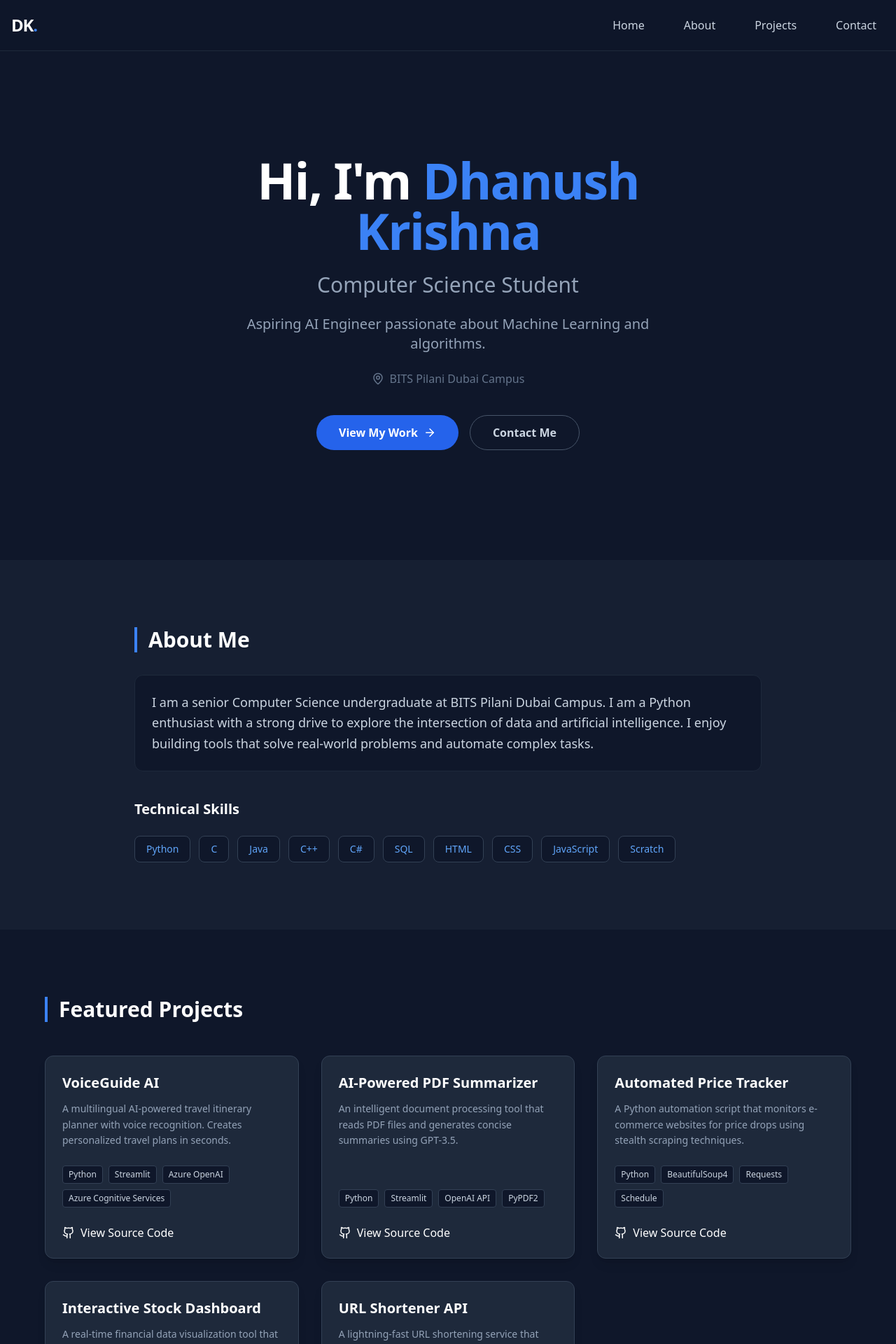
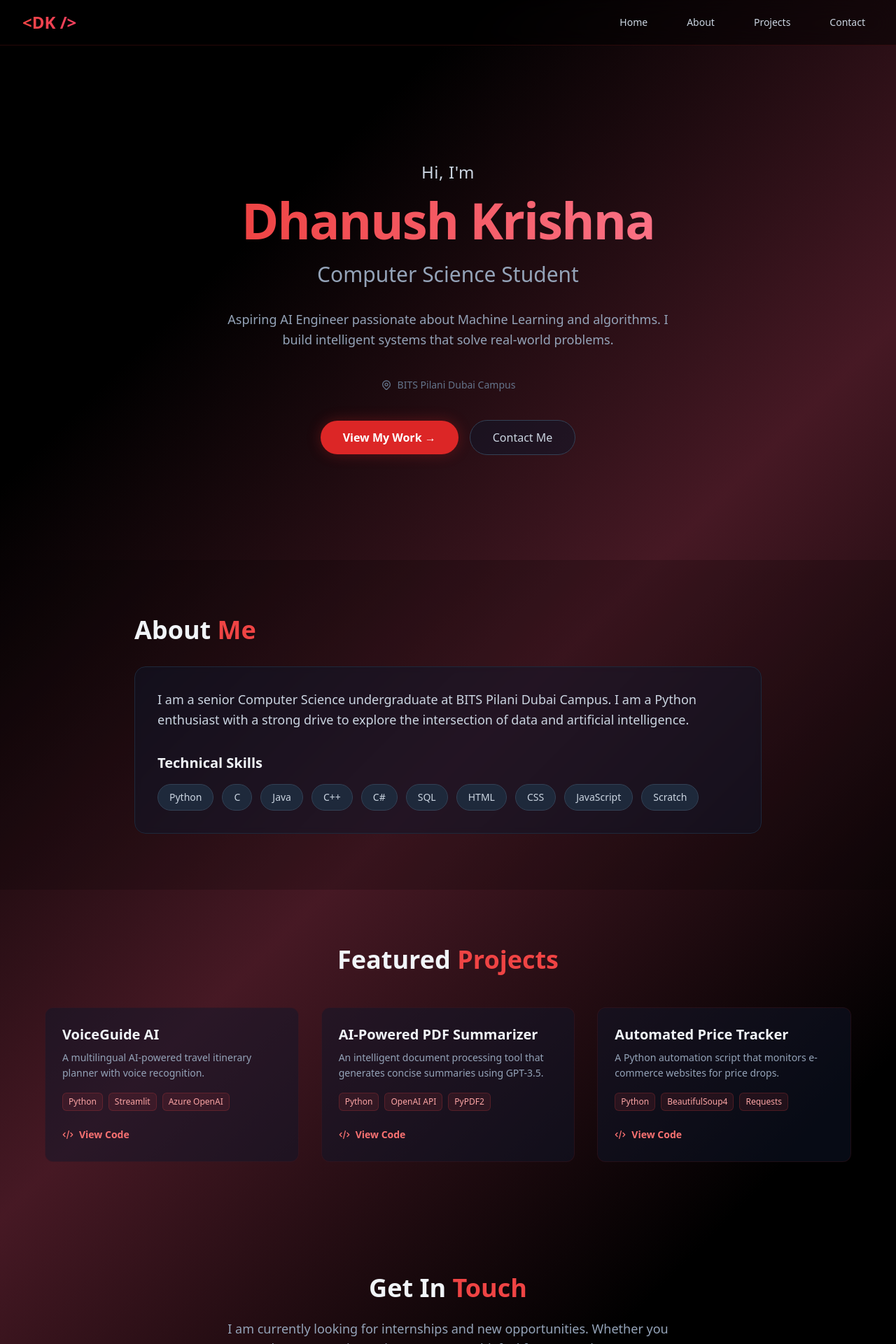
Before and after one commit to DhanushKrishna4/My-Portfolio, a React (Vite) app: page / in a window 1280 px wide. Shown: the top 1920 px of the page at 70% size. Built offline with nearby package versions, Linux system fonts and the light colour scheme.

Commit message:
Updated all sections to red theme

```diff
--- a/src/App.jsx
+++ b/src/App.jsx
@@ -7,12 +7,16 @@ import Contact from './components/Contact';
 
 function App() {
   return (
-    <div className="bg-slate-900 min-h-screen text-slate-200 font-sans selection:bg-blue-500 selection:text-white">
+    // "135deg" creates the diagonal angle.
+    // "rgba(153,27,27,0.4)" is the transparent red color.
+    <div className="min-h-screen bg-[linear-gradient(135deg,black_20%,rgba(153,27,27,0.4)_50%,black_80%)] text-slate-200 font-sans selection:bg-red-500 selection:text-white">
+
       <Navbar />
       <Hero />
       <About />
       <Projects />
       <Contact />
+
     </div>
   );
 }
--- a/src/components/About.jsx
+++ b/src/components/About.jsx
@@ -1,32 +1,32 @@
 import React from 'react';
 
 const About = () => {
-  const skills = [
-    "Python", "C", "Java", "C++", "C#",
-    "SQL", "HTML", "CSS", "JavaScript", "Scratch"
-  ];
+  const skills = ["Python", "C", "Java", "C++", "C#", "SQL", "HTML", "CSS", "JavaScript", "Scratch"];
 
   return (
-    <section id="about" className="py-24 bg-slate-800/50 px-4">
+    <section id="about" className="py-20 px-6 bg-black/20">
       <div className="max-w-4xl mx-auto">
-        <h2 className="text-3xl font-bold mb-8 text-white border-l-4 border-blue-500 pl-4">About Me</h2>
+        <h2 className="text-3xl md:text-4xl font-bold mb-8 text-slate-100">
+          About <span className="text-red-500">Me</span>
+        </h2>
 
-        <div className="text-slate-300 text-lg mb-10 leading-relaxed bg-slate-900 p-6 rounded-xl border border-slate-800">
-          <p>
+        <div className="bg-slate-900/50 p-8 rounded-2xl border border-slate-800 backdrop-blur-sm">
+          <p className="text-slate-300 text-lg leading-relaxed mb-8">
             I am a senior Computer Science undergraduate at BITS Pilani Dubai Campus.
-            I am a Python enthusiast with a strong drive to explore the intersection of data
-            and artificial intelligence. I enjoy building tools that solve real-world problems
-            and automate complex tasks.
+            I am a Python enthusiast with a strong drive to explore the intersection of data and artificial intelligence.
           </p>
-        </div>
 
-        <h3 className="text-xl font-bold mb-6 text-white">Technical Skills</h3>
-        <div className="flex flex-wrap gap-3">
-          {skills.map((skill, index) => (
-            <span key={index} className="bg-slate-900 hover:bg-slate-700 text-blue-400 px-4 py-2 rounded-lg text-sm font-medium border border-slate-700 transition duration-300 cursor-default">
-              {skill}
-            </span>
-          ))}
+          <h3 className="text-xl font-semibold text-slate-100 mb-4">Technical Skills</h3>
+          <div className="flex flex-wrap gap-3">
+            {skills.map((skill, index) => (
+              <span
+                key={index}
+                className="px-4 py-2 bg-slate-800 text-slate-300 rounded-full text-sm font-medium border border-slate-700 hover:border-red-500 hover:text-red-400 hover:bg-red-500/10 transition-all duration-300 cursor-default"
+              >
+                {skill}
+              </span>
+            ))}
+          </div>
         </div>
       </div>
     </section>
--- a/src/components/Contact.jsx
+++ b/src/components/Contact.jsx
@@ -1,35 +1,35 @@
 import React from 'react';
-import { Mail, Linkedin, Github, Instagram } from 'lucide-react';
 
 const Contact = () => {
   return (
-    <section id="contact" className="py-24 bg-slate-800/50 text-center px-4">
+    <section id="contact" className="py-20 px-6 text-center">
       <div className="max-w-2xl mx-auto">
-        <h2 className="text-3xl font-bold mb-8 text-white">Get In Touch</h2>
+        <h2 className="text-3xl md:text-4xl font-bold mb-6 text-slate-100">
+          Get In <span className="text-red-500">Touch</span>
+        </h2>
         <p className="text-slate-400 mb-10 text-lg">
           I am currently looking for internships and new opportunities.
           Whether you have a question or just want to say hi, feel free to reach out!
         </p>
 
-        <a href="mailto:dhanushk0611@gmail.com" className="inline-flex items-center gap-2 bg-blue-600 hover:bg-blue-700 text-white font-bold py-3 px-8 rounded-full transition duration-300 mb-12 shadow-lg shadow-blue-500/20">
-          <Mail size={20} />
-          Say Hello
+        <a
+          href="mailto:your.email@example.com"
+          className="inline-block px-8 py-4 rounded-full bg-red-600 text-white font-semibold text-lg hover:bg-red-700 hover:scale-105 transition-all duration-300 shadow-[0_0_20px_rgba(220,38,38,0.4)]"
+        >
+          👋 Say Hello
         </a>
 
-        <div className="flex justify-center gap-8">
-          <a href="https://github.com/dhanushkrishna4" target="_blank" rel="noopener noreferrer" className="p-3 bg-slate-800 rounded-full text-slate-400 hover:text-white hover:bg-slate-700 transition-all">
-            <Github size={28} />
+        {/* Social Links */}
+        <div className="mt-12 flex justify-center gap-8">
+          {/* Add your actual social links here */}
+          <a href="#" className="text-slate-500 hover:text-red-400 transition-colors">
+            <span className="sr-only">GitHub</span>
+            <svg className="h-8 w-8" fill="currentColor" viewBox="0 0 24 24"><path fillRule="evenodd" d="M12 2C6.477 2 2 6.484 2 12.017c0 4.425 2.865 8.18 6.839 9.504.5.092.682-.217.682-.483 0-.237-.008-.868-.013-1.703-2.782.605-3.369-1.343-3.369-1.343-.454-1.158-1.11-1.466-1.11-1.466-.908-.62.069-.608.069-.608 1.003.07 1.531 1.032 1.531 1.032.892 1.53 2.341 1.088 2.91.832.092-.647.35-1.088.636-1.338-2.22-.253-4.555-1.113-4.555-4.951 0-1.093.39-1.988 1.029-2.688-.103-.253-.446-1.272.098-2.65 0 0 .84-.27 2.75 1.026A9.564 9.564 0 0112 6.844c.85.004 1.705.115 2.504.337 1.909-1.296 2.747-1.027 2.747-1.027.546 1.379.202 2.398.1 2.651.64.7 1.028 1.595 1.028 2.688 0 3.848-2.339 4.695-4.566 4.943.359.309.678.92.678 1.855 0 1.338-.012 2.419-.012 2.747 0 .268.18.58.688.482A10.019 10.019 0 0022 12.017C22 6.484 17.522 2 12 2z" clipRule="evenodd"/></svg>
           </a>
-          <a href="https://www.linkedin.com/in/dhanushkrishna0611/" target="_blank" rel="noopener noreferrer" className="p-3 bg-slate-800 rounded-full text-slate-400 hover:text-blue-500 hover:bg-slate-700 transition-all">
-            <Linkedin size={28} />
+          <a href="#" className="text-slate-500 hover:text-red-400 transition-colors">
+            <span className="sr-only">LinkedIn</span>
+            <svg className="h-8 w-8" fill="currentColor" viewBox="0 0 24 24"><path fillRule="evenodd" d="M19 0h-14c-2.761 0-5 2.239-5 5v14c0 2.761 2.239 5 5 5h14c2.762 0 5-2.239 5-5v-14c0-2.761-2.238-5-5-5zm-11 19h-3v-11h3v11zm-1.5-12.268c-.966 0-1.75-.79-1.75-1.764s.784-1.764 1.75-1.764 1.75.79 1.75 1.764-.783 1.764-1.75 1.764zm13.5 12.268h-3v-5.604c0-3.368-4-3.113-4 0v5.604h-3v-11h3v1.765c1.396-2.586 7-2.777 7 2.476v6.759z" clipRule="evenodd"/></svg>
           </a>
-          <a href="https://www.instagram.com/dhanushkrishna11/" target="_blank" rel="noopener noreferrer" className="p-3 bg-slate-800 rounded-full text-slate-400 hover:text-pink-500 hover:bg-slate-700 transition-all">
-            <Instagram size={28} />
-          </a>
-        </div>
-
-        <div className="mt-16 text-slate-600 text-sm">
-          <p>© 2026 Dhanush Krishna. Built with React & Tailwind.</p>
         </div>
       </div>
     </section>
--- a/src/components/Hero.jsx
+++ b/src/components/Hero.jsx
@@ -1,35 +1,60 @@
 import React from 'react';
-import { MapPin, ArrowRight } from 'lucide-react';
+import profilePic from '../assets/profile-pic.png'; // Make sure this path is correct for your image
 
 const Hero = () => {
   return (
-    <section id="home" className="min-h-screen flex items-center justify-center pt-16 px-4">
-      <div className="max-w-3xl text-center space-y-6">
-        <h1 className="text-5xl md:text-7xl font-bold tracking-tight text-white">
-          Hi, I'm <span className="text-blue-500">Dhanush Krishna</span>
+    <section id="home" className="min-h-screen flex items-center justify-center pt-20 px-6">
+      <div className="text-center max-w-4xl mx-auto">
+
+        {/* Intro Text */}
+        <h2 className="text-xl md:text-2xl font-medium text-slate-300 mb-4 tracking-wide">
+          Hi, I'm
+        </h2>
+
+        {/* Name with Red Gradient */}
+        <h1 className="text-5xl md:text-7xl font-bold mb-6 tracking-tight">
+          <span className="bg-gradient-to-r from-red-500 to-rose-400 bg-clip-text text-transparent">
+            Dhanush Krishna
+          </span>
         </h1>
 
-        <h2 className="text-2xl md:text-3xl text-slate-400 font-medium">
+        {/* Title */}
+        <h3 className="text-2xl md:text-3xl text-slate-400 font-light mb-8">
           Computer Science Student
-        </h2>
+        </h3>
 
-        <p className="text-lg md:text-xl text-slate-400 max-w-2xl mx-auto leading-relaxed">
+        {/* Description */}
+        <p className="text-slate-400 max-w-2xl mx-auto mb-10 text-lg leading-relaxed">
           Aspiring AI Engineer passionate about Machine Learning and algorithms.
+          I build intelligent systems that solve real-world problems.
         </p>
 
-        <div className="flex items-center justify-center gap-2 text-slate-500 pb-4">
-          <MapPin size={18} />
+        {/* Location Tag */}
+        <div className="flex items-center justify-center gap-2 text-slate-500 mb-10 text-sm font-medium">
+          <svg className="w-4 h-4" fill="none" stroke="currentColor" viewBox="0 0 24 24">
+            <path strokeLinecap="round" strokeLinejoin="round" strokeWidth="2" d="M17.657 16.657L13.414 20.9a1.998 1.998 0 01-2.827 0l-4.244-4.243a8 8 0 1111.314 0z" />
+            <path strokeLinecap="round" strokeLinejoin="round" strokeWidth="2" d="M15 11a3 3 0 11-6 0 3 3 0 016 0z" />
+          </svg>
           <span>BITS Pilani Dubai Campus</span>
         </div>
 
-        <div className="flex flex-col sm:flex-row gap-4 justify-center">
-          <a href="#projects" className="bg-blue-600 hover:bg-blue-700 text-white font-bold py-3 px-8 rounded-full transition duration-300 flex items-center justify-center gap-2">
-            View My Work <ArrowRight size={18} />
+        {/* Buttons (Red Theme) */}
+        <div className="flex flex-col sm:flex-row items-center justify-center gap-4">
+          <a
+            href="#projects"
+            className="px-8 py-3 rounded-full bg-red-600 text-white font-semibold hover:bg-red-700 hover:scale-105 transition-all duration-300 shadow-[0_0_20px_rgba(220,38,38,0.3)]"
+          >
+            View My Work →
           </a>
-          <a href="#contact" className="border border-slate-600 hover:border-white text-slate-300 hover:text-white font-bold py-3 px-8 rounded-full transition duration-300">
+
+          <a
+            href="#contact"
+            className="px-8 py-3 rounded-full border border-slate-700 text-slate-300 font-medium hover:border-red-500 hover:text-red-400 transition-all duration-300 bg-slate-900/50"
+          >
             Contact Me
           </a>
         </div>
+
       </div>
     </section>
   );
--- a/src/components/Navbar.jsx
+++ b/src/components/Navbar.jsx
@@ -1,32 +1,71 @@
 import React, { useState } from 'react';
-import { Menu, X } from 'lucide-react';
 
 const Navbar = () => {
   const [isOpen, setIsOpen] = useState(false);
 
   return (
-    <nav className="bg-slate-900/90 backdrop-blur-sm fixed w-full z-50 top-0 start-0 border-b border-slate-800">
-      <div className="max-w-screen-xl flex flex-wrap items-center justify-between mx-auto p-4">
-        <a href="#home" className="text-2xl font-bold text-white tracking-tighter">
-          DK<span className="text-blue-500">.</span>
-        </a>
+    // Backdrop blur and dark red border
+    <nav className="fixed w-full z-50 bg-black/50 backdrop-blur-lg border-b border-red-900/30">
+      <div className="max-w-7xl mx-auto px-4 sm:px-6 lg:px-8">
+        <div className="flex items-center justify-between h-16">
 
-        <button onClick={() => setIsOpen(!isOpen)} className="md:hidden text-slate-300 hover:text-white">
-             {isOpen ? <X /> : <Menu />}
-        </button>
+          {/* Logo */}
+          <div className="flex-shrink-0 cursor-pointer">
+            <span className="text-2xl font-bold bg-gradient-to-r from-red-500 to-rose-500 bg-clip-text text-transparent">
+              &lt;DK /&gt;
+            </span>
+          </div>
 
-        <div className={`w-full md:block md:w-auto ${isOpen ? "block" : "hidden"}`}>
-          <ul className="flex flex-col md:flex-row md:space-x-8 mt-4 md:mt-0 p-4 md:p-0 bg-slate-800 md:bg-transparent rounded-lg">
-            {['Home', 'About', 'Projects', 'Contact'].map((item) => (
-              <li key={item}>
-                <a href={`#${item.toLowerCase()}`} className="block py-2 px-3 text-slate-300 hover:text-blue-500 transition-colors">
+          {/* Desktop Menu */}
+          <div className="hidden md:block">
+            <div className="ml-10 flex items-baseline space-x-8">
+              {['Home', 'About', 'Projects', 'Contact'].map((item) => (
+                <a
+                  key={item}
+                  href={`#${item.toLowerCase()}`}
+                  className="text-slate-300 hover:text-red-400 hover:bg-red-500/10 px-3 py-2 rounded-md text-sm font-medium transition-all duration-300"
+                >
                   {item}
                 </a>
-              </li>
-            ))}
-          </ul>
+              ))}
+            </div>
+          </div>
+
+          {/* Mobile Menu Button */}
+          <div className="-mr-2 flex md:hidden">
+            <button
+              onClick={() => setIsOpen(!isOpen)}
+              className="inline-flex items-center justify-center p-2 rounded-md text-slate-400 hover:text-white hover:bg-red-500/20 focus:outline-none"
+            >
+              <svg className="h-6 w-6" stroke="currentColor" fill="none" viewBox="0 0 24 24">
+                {isOpen ? (
+                  <path strokeLinecap="round" strokeLinejoin="round" strokeWidth="2" d="M6 18L18 6M6 6l12 12" />
+                ) : (
+                  <path strokeLinecap="round" strokeLinejoin="round" strokeWidth="2" d="M4 6h16M4 12h16M4 18h16" />
+                )}
+              </svg>
+            </button>
+          </div>
         </div>
       </div>
+
+      {/* Mobile Menu (Dropdown) */}
+      {isOpen && (
+        <div className="md:hidden bg-black/95 border-b border-red-900/30">
+          <div className="px-2 pt-2 pb-3 space-y-1 sm:px-3">
+            {['Home', 'About', 'Projects', 'Contact'].map((item) => (
+              <a
+                key={item}
+                href={`#${item.toLowerCase()}`}
+                className="text-slate-300 hover:text-red-400 block px-3 py-2 rounded-md text-base font-medium"
+                onClick={() => setIsOpen(false)}
+              >
+                {item}
+              </a>
+            ))}
+          </div>
+        </div>
+      )}
     </nav>
   );
 };
--- a/src/components/Projects.jsx
+++ b/src/components/Projects.jsx
@@ -1,66 +1,55 @@
 import React from 'react';
-import { Github } from 'lucide-react';
 
 const Projects = () => {
   const projects = [
     {
       title: "VoiceGuide AI",
-      desc: "A multilingual AI-powered travel itinerary planner with voice recognition. Creates personalized travel plans in seconds.",
-      tech: ["Python", "Streamlit", "Azure OpenAI", "Azure Cognitive Services"],
-      link: "https://github.com/DhanushKrishna4/VoiceGuideAI"
+      description: "A multilingual AI-powered travel itinerary planner with voice recognition.",
+      tech: ["Python", "Streamlit", "Azure OpenAI"],
+      link: "#"
     },
     {
       title: "AI-Powered PDF Summarizer",
-      desc: "An intelligent document processing tool that reads PDF files and generates concise summaries using GPT-3.5.",
-      tech: ["Python", "Streamlit", "OpenAI API", "PyPDF2"],
-      link: "https://github.com/DhanushKrishna4/AI-Summarizer"
+      description: "An intelligent document processing tool that generates concise summaries using GPT-3.5.",
+      tech: ["Python", "OpenAI API", "PyPDF2"],
+      link: "#"
     },
     {
       title: "Automated Price Tracker",
-      desc: "A Python automation script that monitors e-commerce websites for price drops using stealth scraping techniques.",
-      tech: ["Python", "BeautifulSoup4", "Requests", "Schedule"],
-      link: "https://github.com/DhanushKrishna4/Price-Tracker"
-    },
-    {
-      title: "Interactive Stock Dashboard",
-      desc: "A real-time financial data visualization tool that fetches live market data and renders interactive, zoomable charts.",
-      tech: ["Python", "Streamlit", "Plotly", "yfinance"],
-      link: "https://github.com/DhanushKrishna4/Stock-Dashboard"
-    },
-    {
-      title: "URL Shortener API",
-      desc: "A lightning-fast URL shortening service that generates short links and tracks click analytics in real-time.",
-      tech: ["Python", "FastAPI", "SQLite"],
-      link: "https://github.com/DhanushKrishna4/URL-Shortener"
+      description: "A Python automation script that monitors e-commerce websites for price drops.",
+      tech: ["Python", "BeautifulSoup4", "Requests"],
+      link: "#"
     }
   ];
 
   return (
-    <section id="projects" className="py-24 px-4">
+    <section id="projects" className="py-20 px-6">
       <div className="max-w-6xl mx-auto">
-        <h2 className="text-3xl font-bold mb-12 text-white border-l-4 border-blue-500 pl-4">Featured Projects</h2>
-        <div className="grid md:grid-cols-2 lg:grid-cols-3 gap-8">
+        <h2 className="text-3xl md:text-4xl font-bold mb-12 text-center text-slate-100">
+          Featured <span className="text-red-500">Projects</span>
+        </h2>
+
+        <div className="grid grid-cols-1 md:grid-cols-2 lg:grid-cols-3 gap-8">
           {projects.map((project, index) => (
-            <div key={index} className="group bg-slate-800 p-6 rounded-xl border border-slate-700 hover:border-blue-500 hover:-translate-y-1 transition-all duration-300 flex flex-col h-full shadow-lg">
-              <h3 className="text-xl font-bold mb-3 text-white group-hover:text-blue-400 transition-colors">{project.title}</h3>
-              <p className="text-slate-400 mb-6 text-sm flex-grow leading-relaxed">{project.desc}</p>
-
+            <div key={index} className="bg-slate-900/50 p-6 rounded-xl border border-red-900/20 hover:border-red-500/50 transition-all duration-300 hover:-translate-y-2 hover:shadow-[0_0_20px_rgba(220,38,38,0.1)] group">
+              <h3 className="text-xl font-bold text-slate-100 mb-2 group-hover:text-red-400 transition-colors">
+                {project.title}
+              </h3>
+              <p className="text-slate-400 mb-4 text-sm leading-relaxed">
+                {project.description}
+              </p>
               <div className="flex flex-wrap gap-2 mb-6">
-                {project.tech.map((t, i) => (
-                  <span key={i} className="bg-slate-900 text-slate-300 text-xs px-2 py-1 rounded border border-slate-700">
-                    {t}
+                {project.tech.map((tag, i) => (
+                  <span key={i} className="text-xs font-medium px-2 py-1 bg-red-500/10 text-red-300 rounded-md border border-red-500/20">
+                    {tag}
                   </span>
                 ))}
               </div>
-
-              <a
-                href={project.link}
-                target="_blank"
-                rel="noopener noreferrer"
-                className="mt-auto inline-flex items-center gap-2 text-white hover:text-blue-400 font-medium transition-colors"
-              >
-                <Github size={18} />
-                <span>View Source Code</span>
+              <a href={project.link} className="inline-flex items-center text-sm font-semibold text-red-400 hover:text-red-300 transition-colors">
+                <svg className="w-4 h-4 mr-2" fill="none" stroke="currentColor" viewBox="0 0 24 24">
+                  <path strokeLinecap="round" strokeLinejoin="round" strokeWidth="2" d="M10 20l4-16m4 4l4 4-4 4M6 16l-4-4 4-4" />
+                </svg>
+                View Code
               </a>
             </div>
           ))}
```
